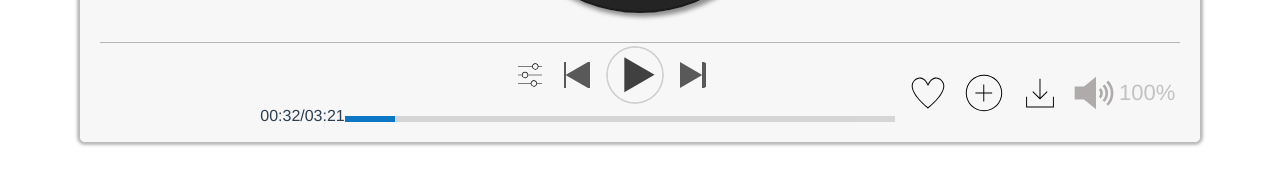
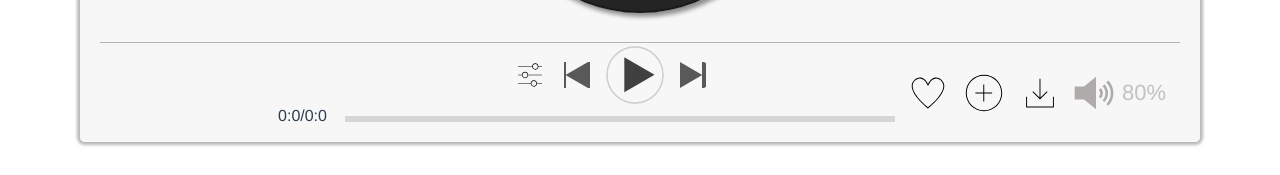
Before and after one commit to LuYou-fangweng/egretmusics, a Vue app: page / in a window 1280 px wide. Shown: the part 590-765 px from the top of the page. Built offline with nearby package versions, Linux system fonts and the light colour scheme.

Commit message:
完成歌曲进度、音量调节的代码

```diff
--- a/src/components/ControlStrip.vue
+++ b/src/components/ControlStrip.vue
@@ -1,45 +1,76 @@
 <template>
   <div class="controlStrip">
-    <div class="time">00:32/03:21</div>
+    <div class="time">
+      {{ $store.state.nusicTime | gshsj }}/{{
+        $store.state.musicLength | gshsj
+      }}
+    </div>
     <div class="jdt">
-      <div class="timeStrip"></div>
-      <div class="strip"></div>
+      <div class="timeStrip" ref="timeStripDom"></div>
+      <div class="strip" @click="$_changeTime"></div>
     </div>
   </div>
 </template>
 
 <script>
 export default {
-  name: 'ControlStrip',
-  props: {}
-}
+  name: "ControlStrip",
+  props: {},
+  dara() {
+    return {
+      // timeStripDom:null,
+    };
+  },
+  filters: {
+    gshsj: function (date) {
+      let min = parseInt(date / 60);
+      let scen = parseInt(date % 60);
+      /*  if(min<10&&min>=0){min="0"+min;}
+      if(scen<10&&min>=0){scen="0"+min;} */
+      return min + ":" + scen;
+    },
+  },
+  methods: {
+   $_changeTime:function(e){
+    this.$emit("changeTime",e)
+   }
+  },
+  mounted: function () {},
+  beforeUpdate: function () {
+    let l = parseInt(
+      (this.$store.state.nusicTime / this.$store.state.musicLength) * 550
+    );
+    this.$refs.timeStripDom.style.width = l + "px";
+  },
+};
 </script>
 
 <style scoped>
 .controlStrip {
   display: flex;
-  height:36px;
+  height: 36px;
 }
-.time{
+.time {
   width: 85px;
-  height: 18px;;
+  height: 18px;
 }
-.jdt{
-  margin-top:9px;
+.jdt {
+  margin-top: 9px;
   position: relative;
-   width: 550px;
-  height:6px;
+  width: 550px;
+  height: 6px;
 }
-.timeStrip{
+.timeStrip {
   position: absolute;
-  width: 50px;
-  height:6px;
+  width: 0px;
+  height: 6px;
   background-color: #0084e2;
+  transition: all 1s linear;
 }
 .strip {
   position: absolute;
   width: 550px;
-  height:6px;
+  height: 6px;
   background-color: rgba(68, 68, 68, 0.185);
 }
 </style>
--- a/src/components/GainController.vue
+++ b/src/components/GainController.vue
@@ -1,20 +1,67 @@
 <template>
   <div class="gainController">
     <img src="../assets/音量.svg" alt="音量" class="valume" />
-    <div class="number">100%</div>
+    <div class="number">{{ parseInt($store.state.volume * 100) }}%</div>
     <div class="audio">
+      <div class="audioLine_c" ref="audioLine_c"></div>
       <div class="audioLine"></div>
-      <div class="audioLine_c"></div>
-      <div class="audioCircle"></div>
+      <div
+        class="audioCircle"
+        ref="audioCircle"
+        @mousedown="move($event)"
+      ></div>
     </div>
   </div>
 </template>
 
 <script>
 export default {
-  name: 'GainController',
-  props: {}
-}
+  name: "GainController",
+  props: {},
+  beforeUpdate: function () {
+    const audioLine_c = this.$refs.audioLine_c;
+    const audioCircle = this.$refs.audioCircle;
+    let h = this.$store.state.volume * 100;
+    audioLine_c.style.height = h + "px";
+    audioCircle.style.marginBottom = h + "px";
+  },
+  methods: {
+    //拖拽音量控制球，改变印象
+    move: function (e) {
+      let odiv = e.target;
+      let xdY = e.offsetY;
+
+      //求出零点Y坐标
+      let oldV =
+        e.clientY -
+        xdY +
+        odiv.style.height * 0.5 +
+        (120 - 16 - odiv.offsetTop - odiv.style.height) -
+        2;
+
+      document.onmousemove = (e) => {
+        //求出新确定点Y坐标
+        let newV = e.clientY - xdY + odiv.style.height * 0.5;
+
+        //相减得到小球最后位置相对零点距离，以此求出对应音量
+        let dy = oldV - newV;
+        if (dy < 0) {
+          dy = 0;
+        } else if (dy > 100) {
+          dy = 100;
+        }
+
+        let volume = dy / 100;
+        this.$store.commit("chuangeVolume", volume);
+        this.$emit("audioTb");
+      };
+      document.onmouseup = () => {
+        document.onmousemove = null;
+        document.onmouseup = null;
+      };
+    },
+  },
+};
 </script>
 <style scoped>
 .gainController {
@@ -41,36 +88,39 @@ export default {
   position: relative;
   top: -100px;
   left: -80px;
-  width: 30px;
+  width: 20px;
   height: 120px;
-  border-radius: 15px;
+  border-radius: 10px;
   box-shadow: 2px 2px 2px 2px rgba(172, 172, 172, 0.349);
   background-color: #f7f7f7;
 }
 .gainController:hover .audio {
   display: block;
 }
+.audio:active {
+  display: block;
+}
 .audioLine {
   position: absolute;
-  bottom: 15px;
+  bottom: 10px;
   width: 4px;
-  height: 90px;
+  height: 100px;
   background-color: rgba(131, 131, 153, 0.452);
   left: 50%;
   transform: translate(-50%);
 }
 .audioLine_c {
   position: absolute;
-  bottom: 15px;
+  bottom: 10px;
   width: 4px;
-  height: 20px;
+  height: 0px;
   background-color: rgb(65, 65, 75);
   left: 50%;
   transform: translate(-50%);
 }
 .audioCircle {
   position: absolute;
-  bottom: 7px;
+  bottom: 2px;
   width: 16px;
   height: 16px;
   border-radius: 50%;
--- a/src/components/SearchBox.vue
+++ b/src/components/SearchBox.vue
@@ -59,7 +59,7 @@ export default {
           /* console.log(them.$store.state.networkMusicList); */
           //将网络歌单焦点设置为1
           them.$store.commit("changeNetWorkIndex",1);
-
+          them.$emit("changeSRC");
         })
         .catch(function (err) {
           console.log("网络请求出错！错误详情为：");
--- a/src/store/index.js
+++ b/src/store/index.js
@@ -35,6 +35,9 @@ export default new Vuex.Store({
     myLoveIndex: 0, //我的喜欢歌单当前序号
     collectionIndex: [0, 0], //收藏歌单当前歌单号、序号
     playMode: 1, //1：顺序循环 2：单曲循环  3：随机
+    musicLength:0,//歌曲时间长度
+    nusicTime:0,//歌曲播放进度
+    volume:0,//歌曲音量
 
     // 评论区信息
     comment: [
@@ -75,6 +78,18 @@ export default new Vuex.Store({
     //重置网络歌单焦点至特定序号
     changeNetWorkIndex:function(state,index){
       state.networkIndex=index;
+    },
+    //改变歌曲总长度
+    chuangeMusicLength:function(state,value){
+      state.musicLength=value;
+    },
+    //改变当前歌曲播放进度数字
+    chuangenusicTime:function(state,value){
+      state.nusicTime=value;
+    },
+    //改变音量
+    chuangeVolume:function(state,value){
+      state.volume=value;
     }
   },
   actions: {},
--- a/src/views/Home.vue
+++ b/src/views/Home.vue
@@ -9,7 +9,7 @@
       <!-- logo -->
       <div class="Logo">白鹭播放器</div>
       <!-- 搜索框组件 -->
-      <SearchBox></SearchBox>
+      <SearchBox @changeSRC="changeSRC"></SearchBox>
       <div class="a"></div>
     </div>
     <!-- 播放器中部内容 -->
@@ -42,7 +42,10 @@
           @prev="prev"
           @playThis="playThis"
         ></ControlButton>
-        <ControlStrip class="controlStrip"></ControlStrip>
+        <ControlStrip
+          class="controlStrip"
+          @changeTime="changeTime"
+        ></ControlStrip>
       </div>
       <!-- 右下按钮功能区 -->
       <div class="bottombar">
@@ -53,7 +56,7 @@
         <!-- 下载该歌曲 -->
         <img class="download" src="../assets/下载.svg" alt="下载" />
         <!-- 音量组件 -->
-        <GainController class="cainController"></GainController>
+        <GainController class="cainController" @audioTb="audioTb"></GainController>
       </div>
     </div>
   </div>
@@ -108,6 +111,19 @@ export default {
     },
   },
   methods: {
+    //更新audio标签的音量与音量数据同步
+    audioTb:function(){
+    const musicDom = this.$refs.musicDom; //导入audio标签
+    //音量数据改变时触发实时修改播放器音量
+    musicDom.volume=this.$store.state.volume;
+    },
+
+    //获取鼠标点击进度条事件，改变歌曲播放进度
+    changeTime: function (e) {
+      const musicDom = this.$refs.musicDom;
+      let x = (e.offsetX / 550) * this.$store.state.musicLength;
+      musicDom.currentTime = x;
+    },
     // 播放或暂停当前焦点歌曲
     playNow: function () {
       const musicDom = this.$refs.musicDom;
@@ -172,13 +188,17 @@ export default {
       this.log();
     },
     //删除当前播放歌曲时暂停播放并重载SRC
-    resetSrc:function(){
+    resetSrc: function () {
       const musicDom = this.$refs.musicDom;
       musicDom.pause();
       this.$store.state.playState = false;
       musicDom.load();
     },
-
+    //重载播放器SRC
+    changeSRC: function () {
+      const musicDom = this.$refs.musicDom;
+      musicDom.load();
+    },
     log: function () {
       switch (this.$store.state.listMode) {
         case 1: {
@@ -210,8 +230,33 @@ export default {
           console.log("状态代码出错！");
       }
     },
+    chuangeVolume:function(value){
+      this.$store.commit("chuangeVolume",value);
+    },
   },
-  mounted() {},
+
+  crearte: function () {},
+  beforeMount: function () {
+    //在视图渲染前，将硬盘中的歌单写入musicList中；
+    // this.musicList = JSON.parse(window.localStorage.getItem("musicList"));
+  },
+  mounted: function () {
+    const musicDom = this.$refs.musicDom; //导入audio标签
+    //设置初始状态音量
+    this.chuangeVolume(0.8);
+    musicDom.volume = this.$store.state.volume;
+    //audio标签重载SRC时，返回歌曲总长度
+    musicDom.onloadedmetadata = () => {
+      this.$store.commit("chuangeMusicLength", parseInt(musicDom.duration));
+    };
+    //audio标签重每秒更新播放进度
+    musicDom.ontimeupdate = () => {
+      this.$store.commit("chuangenusicTime", parseInt(musicDom.currentTime));
+    };
+  },
+  beforeUpdate: function () {
+
+  },
 };
 </script>
 <style>
```
